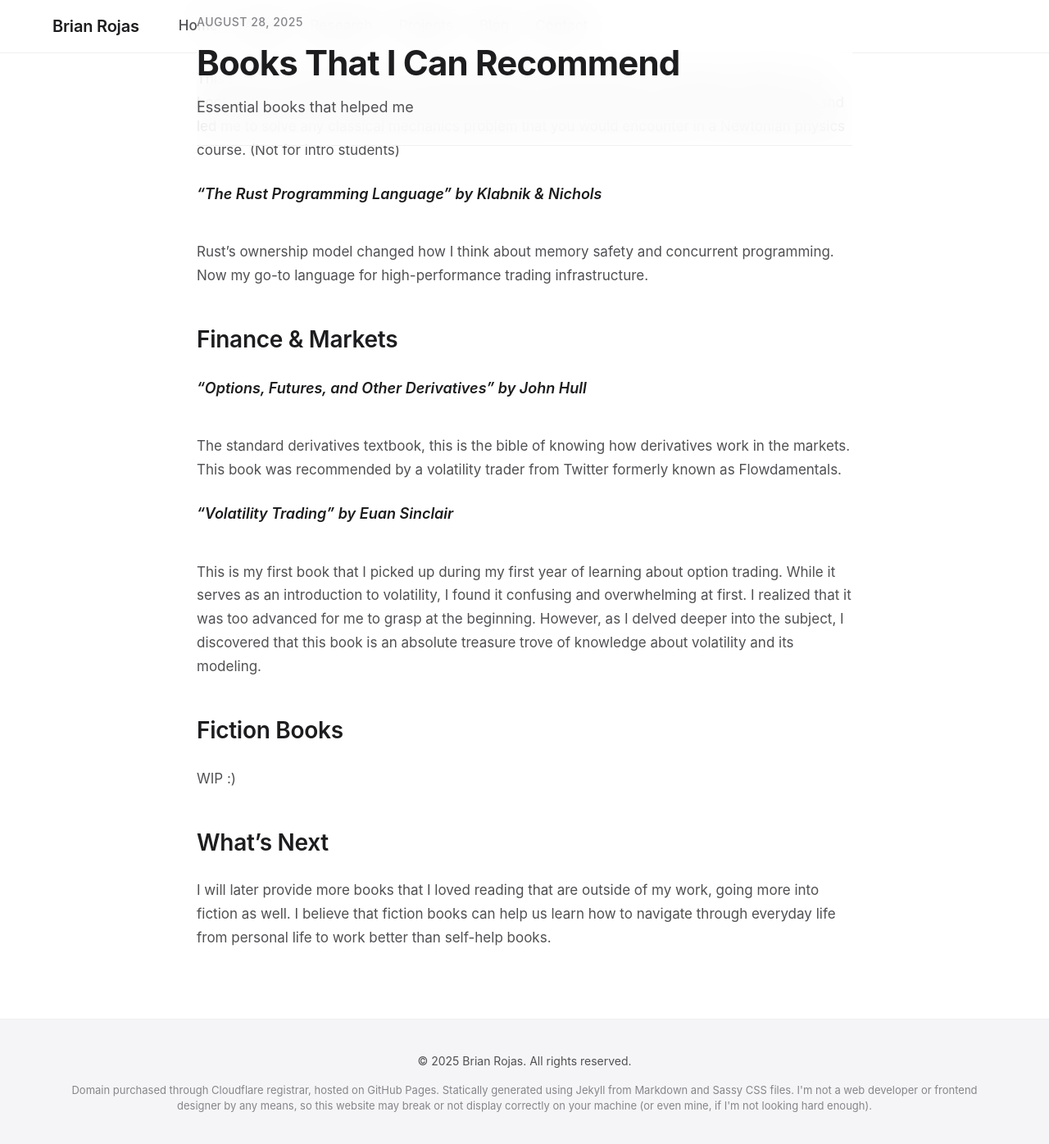
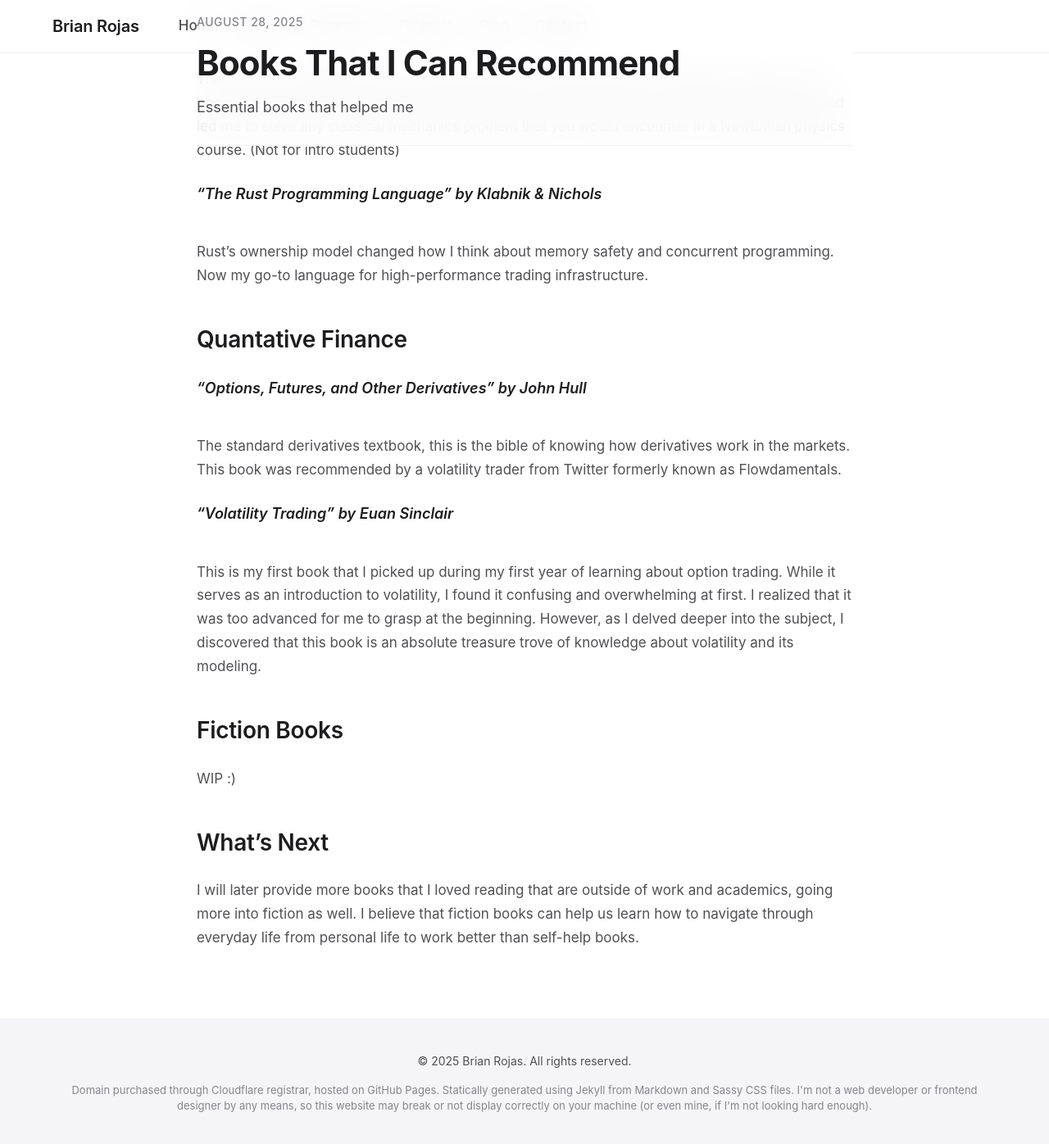
Before and after one commit to brianrojrc/brianrojrc.github.io, a Jekyll site: the page built from _posts/2025-08-28-Books.md, in a window 1280 px wide and 1400 px high, scrolled down 688 px. Shown: the top 1396 px of the window at 82% size. Built offline with Jekyll 4.4.1, drawn with Linux system fonts in a browser that asks for light colours; some of the changed text lies outside the part shown.

Commit message:
Update 2025-08-28-Books.md

```diff
--- a/_posts/2025-08-28-Books.md
+++ b/_posts/2025-08-28-Books.md
@@ -18,7 +18,7 @@ This book was suggested by Dr. Zheng, a professor I admired when I took physics
 *"The Rust Programming Language" by Klabnik & Nichols*
 Rust's ownership model changed how I think about memory safety and concurrent programming. Now my go-to language for high-performance trading infrastructure.
 
-## Finance & Markets
+## Quantative Finance
 
 *"Options, Futures, and Other Derivatives" by John Hull*
 The standard derivatives textbook, this is the bible of knowing how derivatives work in the markets. This book was recommended by a volatility trader from Twitter formerly known as Flowdamentals.
@@ -32,4 +32,4 @@ WIP :)
 
 ## What's Next
 
-I will later provide more books that I loved reading that are outside of my work, going more into fiction as well. I believe that fiction books can help us learn how to navigate through everyday life from personal life to work better than self-help books.
+I will later provide more books that I loved reading that are outside of work and academics, going more into fiction as well. I believe that fiction books can help us learn how to navigate through everyday life from personal life to work better than self-help books.
```
Also changed, not shown: other parts of _posts/2025-08-28-Books.md (+2 -2 lines).
